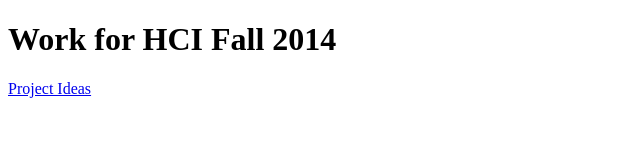
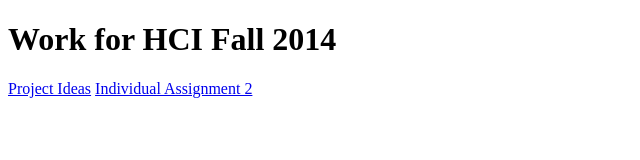
Before and after one commit to MattSchroer/website, a plain HTML site: page hci/index.html in a window 1280 px wide. Shown: the whole page, without its empty margins (0-640 px from the left). Drawn offline with Linux system fonts and the light colour scheme.

Commit message:
assignment 2

```diff
--- a/hci/index.html
+++ b/hci/index.html
@@ -12,5 +12,6 @@
 <body>
 	<h1>Work for HCI Fall 2014</h1>
 	<a href="/hci/assignment1.html">Project Ideas</a>
+	<a href="/hci/assignment2.pdf">Individual Assignment 2</a>
 </body>
 </html>
```
Also changed, not shown: 1 other file.
